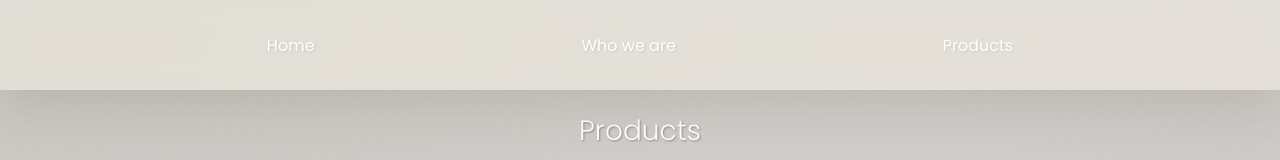
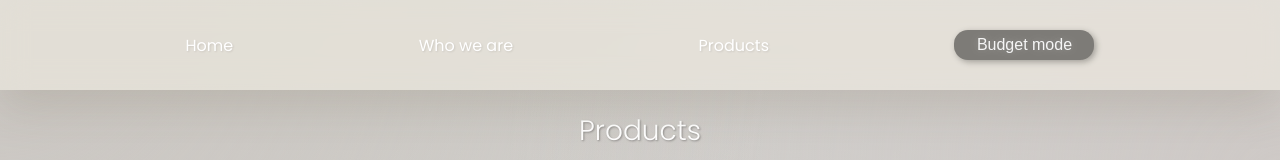
Before and after one commit to ilenia-agnolon/react-context-api, a React (Vite) app: page /products in a window 1280 px wide. Shown: the top 160 px of the page. Built offline with nearby package versions, Linux system fonts and the light colour scheme; no server answers.

Commit message:
inserito bottone statico budget mode nella navbar

```diff
--- a/src/components/MainNavBar.jsx
+++ b/src/components/MainNavBar.jsx
@@ -24,6 +24,8 @@ const MainNavBar = () => {
           <NavLink to="/chi-siamo">Chi Siamo</NavLink>
           <NavLink to="/prodotti">Prodotti</NavLink>
         </li> */}
+
+          <button className="budget-mode-btn">Budget mode</button>
         </ul>
       </nav>
     </header>
--- a/src/index.css
+++ b/src/index.css
@@ -67,6 +67,8 @@ button:focus-visible {
   }
 } */
 
+/* _________________________________________________ */
+
 /*************************************************
     GENERAL RULES CSS
  *************************************************/
@@ -92,6 +94,7 @@ body {
     linear-gradient(135deg, #cbc8c1 0%, #d4d3d2 100%);
   font-family: "Poppins", sans-serif;
 }
+/* _________________________________________________ */
 
 /* NAVBAR */
 nav {
@@ -127,6 +130,22 @@ nav li:hover {
   color: #fff;
 }
 
+/* btn budget mode */
+.budget-mode-btn {
+  padding: 6px 14px;
+  border-radius: 14px;
+  font-size: 16px;
+  text-align: center;
+  display: inline-block;
+  width: 140px;
+  background-color: #7d7b77;
+  box-shadow: 2px 2px 6px rgba(0, 0, 0, 0.3);
+  text-shadow: 0 0 6px rgba(255, 255, 255, 0.1),
+    0 0 12px rgba(255, 255, 255, 0.2);
+  color: whitesmoke;
+  border: transparent;
+}
+/* _________________________________________________ */
 /* HOMEPAGE */
 .home-page-txt {
   color: whitesmoke;
@@ -147,6 +166,8 @@ nav li:hover {
     font-size: 40px;
   }
 }
+
+/* _________________________________________________ */
 
 /* PAGINA PRODOTTI */
 .main-container-products {
@@ -240,6 +261,8 @@ h2 {
   color: #7d7b77;
 }
 
+/* _________________________________________________ */
+
 /* CHI SIAMO */
 .chi-siamo-main-container {
   padding-top: 90px;
@@ -252,6 +275,8 @@ h2 {
     text-shadow: 1px 1px 2px rgba(0, 0, 0, 0.3);
   }
 }
+
+/* _________________________________________________ */
 
 /* PRODUCT DETAIL PAGE */
 .ProductDetailPage-main-container {
@@ -338,3 +363,5 @@ h2 {
     0 0 12px rgba(255, 255, 255, 0.6);
   color: #7d7b77;
 }
+
+/* _________________________________________________ */
```
